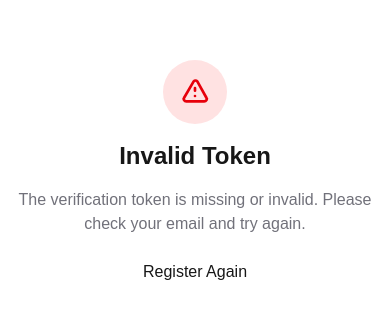
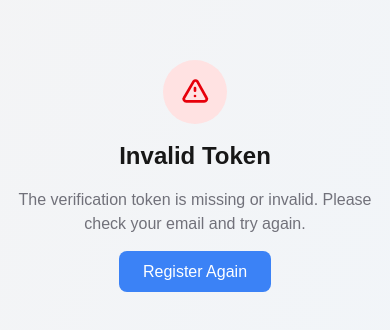
Before and after one commit to JoeMartin2001/monolingo-web, a Next.js app: page /en/verify-email in a window 390 px wide. Shown: the part 250-580 px from the top of the page. Built offline with nearby package versions, Linux system fonts and the light colour scheme.

Commit message:
Refactor VerifyEmailClient component styles for improved consistency and visual appeal. Update link styles to utilize CSS variables for background and text colors, enhancing maintainability and responsiveness.

```diff
--- a/src/app/[locale]/(auth)/verify-email/components/VerifyEmailClient.tsx
+++ b/src/app/[locale]/(auth)/verify-email/components/VerifyEmailClient.tsx
@@ -25,7 +25,11 @@ export default function VerifyEmailClient({ token }: { token?: string }) {
         desc={t("invalidTokenDescription")}
       >
         <Link
-          className="px-6 py-3 bg-primary text-primary-foreground rounded-lg hover:bg-primary/90 transition-colors"
+          className="px-6 py-3 rounded-lg transition-colors hover:opacity-90"
+          style={{
+            backgroundColor: "var(--primary)",
+            color: "var(--primary-foreground)",
+          }}
           href="/register"
         >
           {t("registerAgain")}
@@ -58,7 +62,11 @@ export default function VerifyEmailClient({ token }: { token?: string }) {
         desc={t("alreadyVerifiedDescription")}
       >
         <Link
-          className="px-6 py-3 bg-primary text-primary-foreground rounded-lg hover:bg-primary/90 transition-colors"
+          className="px-6 py-3 rounded-lg transition-colors hover:opacity-90"
+          style={{
+            backgroundColor: "var(--primary)",
+            color: "var(--primary-foreground)",
+          }}
           href="/login"
         >
           {t("signIn")}
@@ -75,11 +83,22 @@ export default function VerifyEmailClient({ token }: { token?: string }) {
         desc={t("tokenExpiredDescription")}
       >
         <div className="flex flex-col sm:flex-row gap-3 justify-center">
-          <Link className="btn-primary" href="/register">
+          <Link
+            className="px-6 py-3 rounded-lg transition-colors hover:opacity-90"
+            style={{
+              backgroundColor: "var(--primary)",
+              color: "var(--primary-foreground)",
+            }}
+            href="/register"
+          >
             {t("registerAgain")}
           </Link>
           <Link
-            className="px-6 py-3 border border-border rounded-lg hover:bg-muted transition-colors"
+            className="px-6 py-3 border rounded-lg transition-colors hover:opacity-80"
+            style={{
+              borderColor: "var(--border)",
+              color: "var(--foreground)",
+            }}
             href="/login"
           >
             {t("signIn")}
@@ -98,12 +117,23 @@ export default function VerifyEmailClient({ token }: { token?: string }) {
     >
       <div className="flex flex-col sm:flex-row gap-3 justify-center">
         <Link
-          className="px-6 py-3 bg-primary text-primary-foreground rounded-lg hover:bg-primary/90 transition-colors"
+          className="px-6 py-3 rounded-lg transition-colors hover:opacity-90"
+          style={{
+            backgroundColor: "var(--primary)",
+            color: "var(--primary-foreground)",
+          }}
           href="/register"
         >
           {t("registerAgain")}
         </Link>
-        <Link className="btn-outline" href="/login">
+        <Link
+          className="px-6 py-3 border rounded-lg transition-colors hover:opacity-80"
+          style={{
+            borderColor: "var(--border)",
+            color: "var(--foreground)",
+          }}
+          href="/login"
+        >
           {t("signIn")}
         </Link>
       </div>
@@ -171,7 +201,14 @@ function CenteredCard({
   const { icon, bgColor, textColor } = getIconAndColors();
 
   return (
-    <div className="min-h-screen flex items-center justify-center px-4">
+    <div
+      className="min-h-screen flex items-center justify-center px-4"
+      style={{
+        background: "var(--background)",
+        backgroundImage:
+          "linear-gradient(to bottom right, var(--muted), var(--secondary))",
+      }}
+    >
       <div className="max-w-md w-full text-center">
         <div
           className={`w-16 h-16 ${bgColor} ${textColor} rounded-full flex items-center justify-center mx-auto mb-4`}
```
